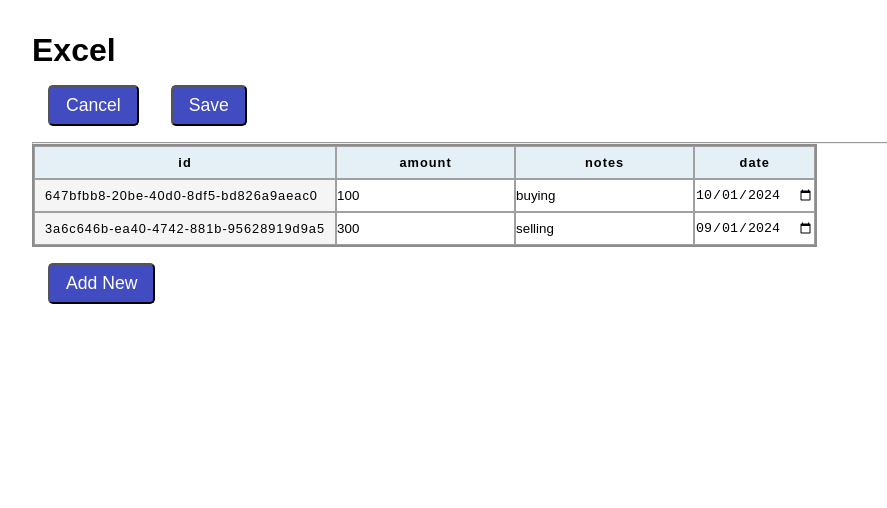
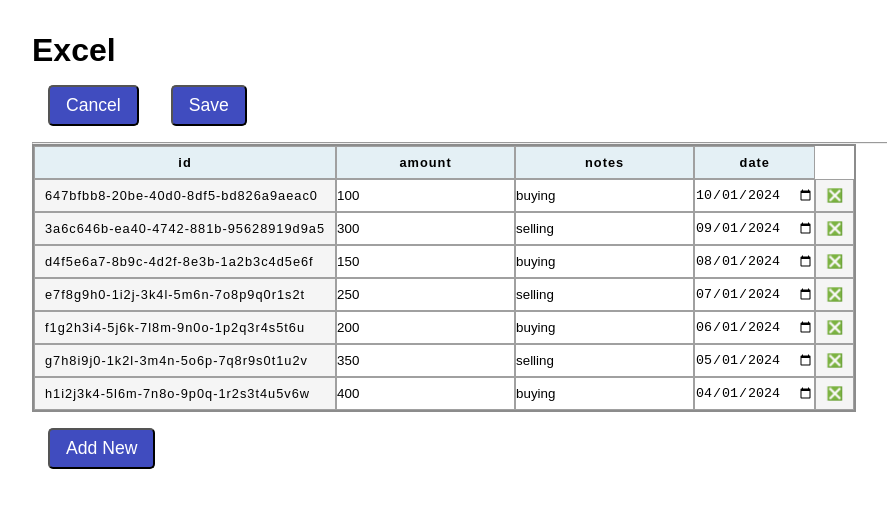
Before and after one commit to Pranay-Tej/react-excel, a React (Vite) app: page / in a window 1280 px wide. Shown: the top 508 px of the page, without its empty margins (0-887 px from the left). Built offline with nearby package versions, Linux system fonts and the light colour scheme.

Commit message:
delete row, highlight new row

```diff
--- a/src/Excel.tsx
+++ b/src/Excel.tsx
@@ -1,6 +1,7 @@
 import { useExcelContext } from "./excelContext";
 import { format } from "date-fns";
 import { isInvalidAmount, isInvalidNotes } from "./util";
+import { NEW_ORDER_PREFIX } from "./constants";
 
 function Excel() {
   const {
@@ -10,14 +11,15 @@
     addNewRow,
     handleCancel,
     handleSave,
+    deleteRow
   } = useExcelContext();
 
   return (
     <div>
       <h1>Excel</h1>
 
-      <button onClick={handleCancel}>Cancel</button>
-      <button onClick={handleSave} disabled={isInvalid}>
+      <button className="btn" onClick={handleCancel}>Cancel</button>
+      <button className="btn" onClick={handleSave} disabled={isInvalid}>
         Save
       </button>
 
@@ -33,7 +35,7 @@
         </thead>
         <tbody>
           {data.map((d) => (
-            <tr key={d.id}>
+            <tr key={d.id} className={d.id.includes(NEW_ORDER_PREFIX) ? 'new' : ''}>
               <td>{d.id}</td>
               <td>
                 <input
@@ -64,12 +66,15 @@
                   }
                 />
               </td>
+              <td>
+                <button className="delete-btn" onClick={() => deleteRow(d.id)}>❎</button>
+              </td>
             </tr>
           ))}
         </tbody>
       </table>
 
-      <button onClick={addNewRow}>Add New</button>
+      <button className="btn" onClick={addNewRow}>Add New</button>
     </div>
   );
 }
--- a/src/ExcelContextProvider.tsx
+++ b/src/ExcelContextProvider.tsx
@@ -9,7 +9,8 @@
   const [apiData, setApiData] = useState<Order[]>(initialData);
   const [data, setData] = useState<Order[]>([]);
 
-  const updatedOrdersIdset = useRef<Set<Uuid>>(new Set());
+  const updatedOrdersIdSet = useRef<Set<Uuid>>(new Set());
+  const deletedOrdersIdSet = useRef<Set<Uuid>>(new Set());
 
   useEffect(() => {
     setData(apiData);
@@ -25,11 +26,11 @@
     setData((oldData) =>
       oldData.map((d) => (d.id === id ? { ...d, ...updatedValues } : d))
     );
-    updatedOrdersIdset.current.add(id);
+    updatedOrdersIdSet.current.add(id);
   };
 
   const addNewRow = () => {
-    const newId = `${NEW_ORDER_PREFIX}-${uuidv4()}`;
+    const newId = `${NEW_ORDER_PREFIX}${uuidv4()}`;
     setData((oldData) => [
       ...oldData,
       {
@@ -43,7 +44,7 @@
 
   const handleCancel = () => {
     setData(apiData);
-    updatedOrdersIdset.current.clear();
+    updatedOrdersIdSet.current.clear();
   };
 
   const handleSave = () => {
@@ -53,7 +54,7 @@
 
     const updatedOrders = data.filter(
       (d) =>
-        updatedOrdersIdset.current.has(d.id) &&
+        updatedOrdersIdSet.current.has(d.id) &&
         d.id.includes(NEW_ORDER_PREFIX) === false
     );
     const newOrders: ApiPayloadOrder[] = data
@@ -72,9 +73,19 @@
     }));
     setApiData(newData);
 
-    updatedOrdersIdset.current.clear();
     console.log(payload);
+    console.log(deletedOrdersIdSet.current);
+
+    updatedOrdersIdSet.current.clear();
+    deletedOrdersIdSet.current.clear();
   };
+
+  const deleteRow = (id: Uuid) => {
+    setData((oldData) => oldData.filter((d) => d.id !== id));
+    if(!id.includes(NEW_ORDER_PREFIX)){
+      deletedOrdersIdSet.current.add(id);
+    }
+  }
 
   return (
     <ExcelContext.Provider
@@ -85,6 +96,7 @@
         addNewRow,
         handleCancel,
         handleSave,
+        deleteRow
       }}
     >
       {props.children}
--- a/src/constants.ts
+++ b/src/constants.ts
@@ -13,6 +13,36 @@
     notes: "selling",
     date: new Date("2024-09-01T08:44:51.283Z"),
   },
+  {
+    id: "d4f5e6a7-8b9c-4d2f-8e3b-1a2b3c4d5e6f",
+    amount: 150,
+    notes: "buying",
+    date: new Date("2024-08-01T08:45:00.000Z"),
+  },
+  {
+    id: "e7f8g9h0-1i2j-3k4l-5m6n-7o8p9q0r1s2t",
+    amount: 250,
+    notes: "selling",
+    date: new Date("2024-07-01T08:46:00.000Z"),
+  },
+  {
+    id: "f1g2h3i4-5j6k-7l8m-9n0o-1p2q3r4s5t6u",
+    amount: 200,
+    notes: "buying",
+    date: new Date("2024-06-01T08:47:00.000Z"),
+  },
+  {
+    id: "g7h8i9j0-1k2l-3m4n-5o6p-7q8r9s0t1u2v",
+    amount: 350,
+    notes: "selling",
+    date: new Date("2024-05-01T08:48:00.000Z"),
+  },
+  {
+    id: "h1i2j3k4-5l6m-7n8o-9p0q-1r2s3t4u5v6w",
+    amount: 400,
+    notes: "buying",
+    date: new Date("2024-04-01T08:49:00.000Z"),
+  },
 ];
 
 export const NEW_ORDER_PREFIX = "new-order-";
--- a/src/excelContext.ts
+++ b/src/excelContext.ts
@@ -11,6 +11,7 @@
   addNewRow: () => void;
   handleCancel: () => void;
   handleSave: () => void;
+  deleteRow: (id: Uuid) => void;
 };
 
 const ExcelContext = createContext<Context>({
@@ -20,6 +21,7 @@
   addNewRow: () => {},
   handleCancel: () => {},
   handleSave: () => {},
+  deleteRow: () => {}
 });
 
 
--- a/src/index.css
+++ b/src/index.css
@@ -8,7 +8,7 @@
   margin: 2rem;
 }
 
-button{
+button.btn{
   cursor: pointer;
   margin: 1rem;
   padding: 0.5rem 1rem;
@@ -19,11 +19,14 @@
   font-weight: 500;
 }
 
-button:disabled{
+button.btn:disabled{
   cursor: not-allowed;
   background-color: hsl(234, 50%, 50%, 0.5);
 }
 
+button.delete-btn{
+  border: none;
+}
 body {
   font-family: sans-serif;
 }
@@ -56,6 +59,7 @@
 
 input {
   border: 0;
+  background-color: transparent;
 }
 
 input:focus-within {
@@ -66,3 +70,7 @@
   border-color: red;
   outline-color: red;
 }
+
+tr.new td{
+  background-color: hsl(240, 20%, 90%);
+}
```
